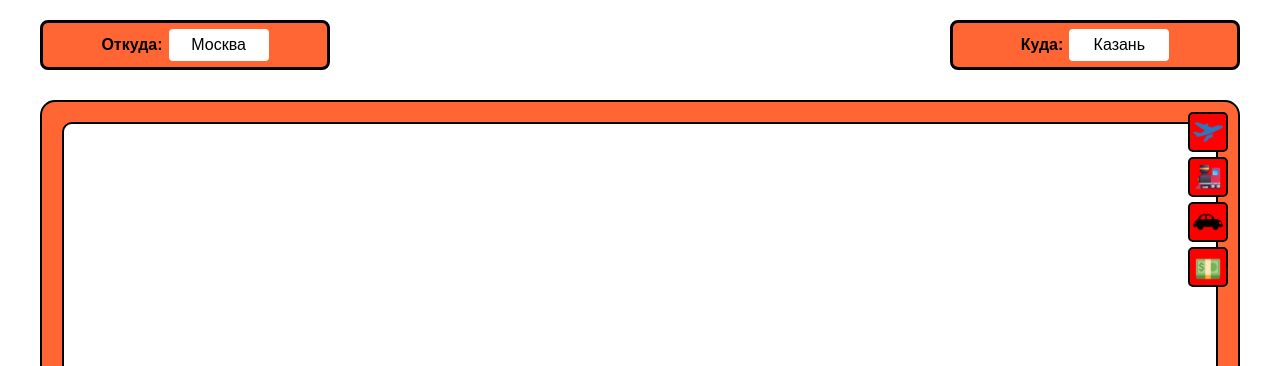
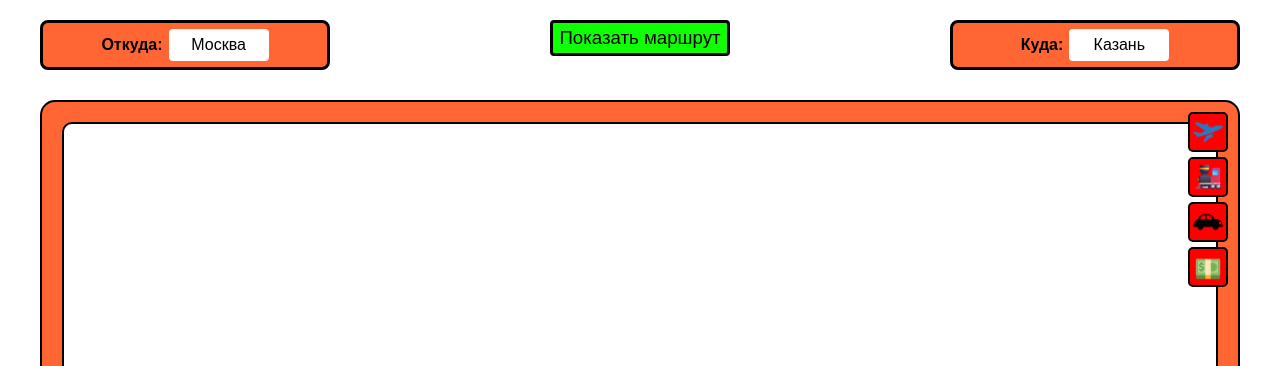
Before and after one commit to RParfenov/RusRoute, a Flask app: page / in a window 1280 px wide. Shown: the part 54-420 px from the top of the page. Run offline with Flask 3, Linux system fonts and the light colour scheme.

Commit message:
Добавлена кнопка Показать маршрут

```diff
--- a/templates/index.html
+++ b/templates/index.html
@@ -110,6 +110,27 @@
             background-color: white;
             color: black;
             text-align: center;
+        }
+
+        /* Стили для кнопки "Показать маршрут" */
+        .show-route-btn {
+            width: 180px;
+            height: 36px;
+            background-color: #10ff04;
+            border: 3px solid black;
+            color: black;
+            font-family: Arial, sans-serif;
+            font-size: 14pt;
+            text-decoration: none;
+            display: flex;
+            align-items: center;
+            justify-content: center;
+            border-radius: 4px; /* Опционально: скругленные углы */
+            transition: background-color 0.2s ease;
+        }
+
+        .show-route-btn:hover {
+            background-color: green; /* Темнее при наведении */
         }
 
         /* Информационный блок */
@@ -299,6 +320,10 @@
                     <input type="text" id="extra-city1" name="city_from" value="Москва" class="city-input" required>
                 </div>
             </div>
+
+            <!-- Кнопка "Показать маршрут" -->
+            <a href="/route" class="show-route-btn">Показать маршрут</a>
+
             <div class="city-card">
                 <span class="city-card-label">Куда:</span>
                 <div class="autocomplete">
```
